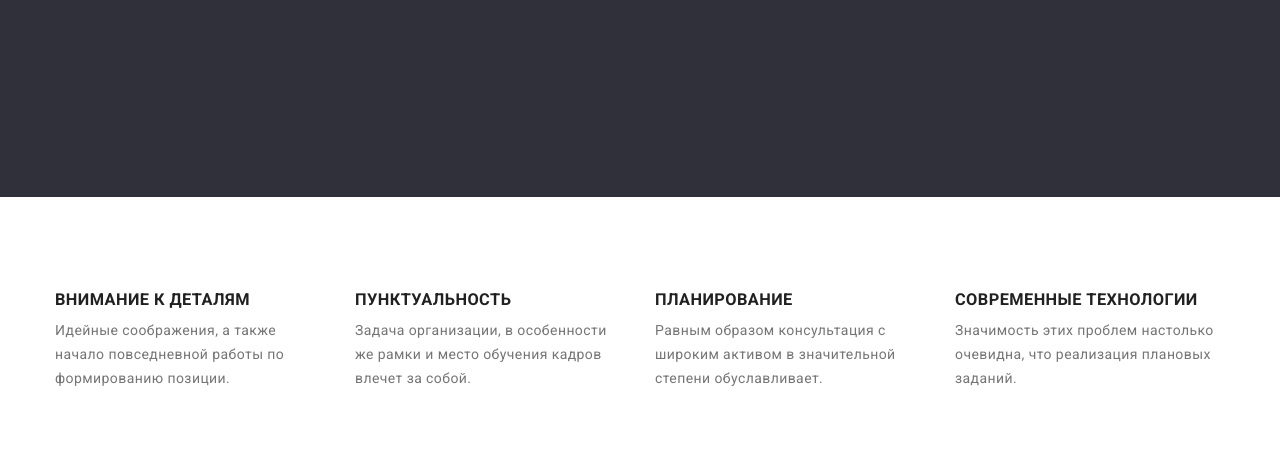
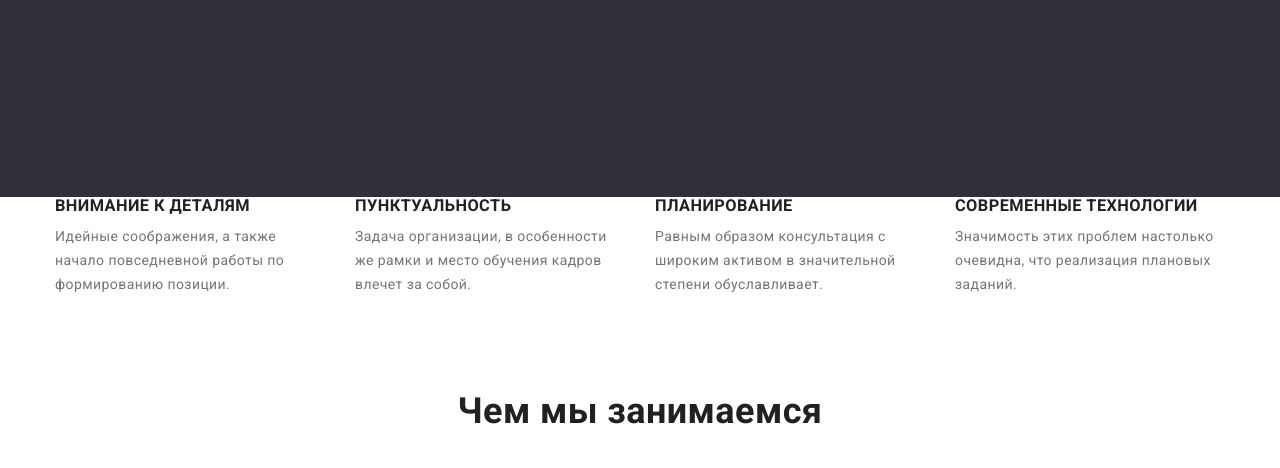
Before and after one commit to RadaSkvortsova/goit-markup-hw-03, a plain HTML site: page index.html in a window 1280 px wide. Shown: the part 484-952 px from the top of the page. Drawn offline with nearby package versions, Linux system fonts and the light colour scheme.

Commit message:
исправлен padding в секции

```diff
--- a/css/style.css
+++ b/css/style.css
@@ -130,7 +130,6 @@ header {
     letter-spacing: 0.06em;
 }
 .section-indent {
-    padding-top: 94px;
     padding-bottom: 94px;
 }
 .skills-list {
```
